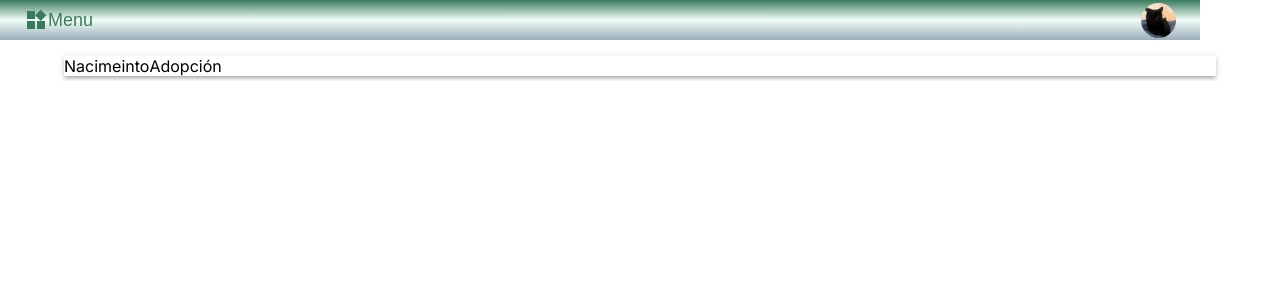
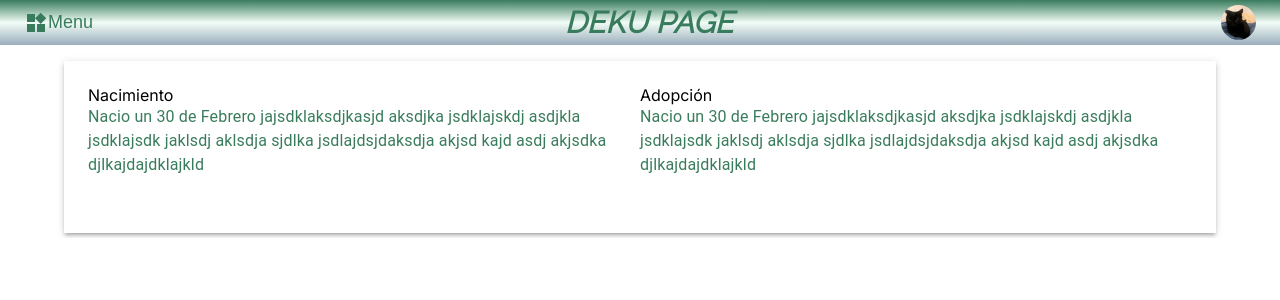
Before and after one commit to Maxuz11/devmax, a Next.js app: page /pages/history in a window 1280 px wide. Shown: the top 300 px of the page. Built offline with nearby package versions, Linux system fonts and the light colour scheme.

Commit message:
trabajando en dekupage

```diff
--- a/package.json
+++ b/package.json
@@ -11,6 +11,7 @@
   "dependencies": {
     "@emotion/react": "^11.11.4",
     "@emotion/styled": "^11.11.0",
+    "@fontsource/raleway": "^5.0.17",
     "@mui/icons-material": "^5.15.12",
     "@mui/material": "^5.15.12",
     "next": "14.1.3",
--- a/src/app/layout.js
+++ b/src/app/layout.js
@@ -1,6 +1,6 @@
 import { Inter } from "next/font/google";
 import "./globals.css";
-
+import '@fontsource/raleway';
 const inter = Inter({ subsets: ["latin"] });
 
 export const metadata = {
--- a/src/app/page.js
+++ b/src/app/page.js
@@ -10,6 +10,8 @@ import WidgetsSharpIcon from '@mui/icons-material/WidgetsSharp';
 import Button from '@mui/material/Button';
 import { HistoryToggleOffSharp, InsertPhotoSharp, PetsSharp } from '@mui/icons-material';
 import { useRouter } from 'next/navigation';
+import { Typography } from '@mui/material'
+
 
 
 export default function Home() {
@@ -22,10 +24,11 @@ export default function Home() {
   const router = useRouter();
 
   return (
-    <Container maxWidth="lg" className={styles.bgPrimary} sx={{ display: 'flex', alignItems: 'center', justifyContent: 'space-between', direction: 'initial', margin: 0 }}>
+    <Container maxWidth="fluid" className={styles.bgPrimary} sx={{ display: 'flex', alignItems: 'center', justifyContent: 'space-between', direction: 'initial', margin: 0 }}>
       <IconButton aria-label="menu" sx={{fontSize:'large',color:'#397c5d', marginLeft: -1}} onClick={abrirDrawer(true)}>
         <WidgetsSharpIcon/> Menu
       </IconButton>
+      <Typography className={styles.primary} sx={{marginLeft:-3, fontFamily:'Raleway,Helvetica',fontWeight:'bolder',fontSize:30,fontStyle:'oblique'}}>DEKU PAGE</Typography>
       <Avatar alt='DEKU' src='/img/Deku0.jpeg' sx={{marginRight:0,width:35, height:35}}></Avatar>
       <Drawer
         anchor="left"
--- a/src/app/pages/history/page.js
+++ b/src/app/pages/history/page.js
@@ -1,13 +1,16 @@
 import Home from "../../page";
-import {Container,Box,Stack, Typography} from '@mui/material';
+import {Container,Box,Typography} from '@mui/material';
+import style from '../../page.module.css'
 export default function History(){
     return(
         <div style={{marginBottom:5}}>
             <Home/>
             <Container maxWidth="lg" >
-              <Box component={'section'} sx={{display:'flex',flexDirection:{xs:'column',md:'row'},marginTop:2,boxShadow:3, alignItems:'center'}}>
-                <div><Typography variant={'5rem'} color="initial">Nacimeinto</Typography></div>
-                <div><Typography variant={'2rem'} color="initial">Adopción</Typography></div>
+              <Box component={'section'} sx={{display:'flex',flexDirection:{xs:'column',md:'row'},marginTop:2,boxShadow:3, alignItems:'center', padding:3,justifyContent:'space-evenly'}}>
+                <div style={{marginBottom:'2rem'}}><Typography variant={'5rem'} color="initial">Nacimiento</Typography>
+                <Typography component={'p'} className={style.primary}style={{alignSelf:'start'}}>Nacio un 30 de Febrero jajsdklaksdjkasjd aksdjka jsdklajskdj asdjkla jsdklajsdk jaklsdj aklsdja sjdlka jsdlajdsjdaksdja akjsd kajd asdj akjsdka djlkajdajdklajkld </Typography> </div>
+                <div style={{marginBottom:'2rem'}}><Typography variant={'2rem'} color="initial">Adopción</Typography>
+                <Typography component={'p'} className={style.primary}style={{alignSelf:'start'}}>Nacio un 30 de Febrero jajsdklaksdjkasjd aksdjka jsdklajskdj asdjkla jsdklajsdk jaklsdj aklsdja sjdlka jsdlajdsjdaksdja akjsd kajd asdj akjsdka djlkajdajdklajkld </Typography></div>
               </Box>
             </Container>
         </div>
```
Also changed, not shown: 1 other file (tests, documents, lock files or other folders).
